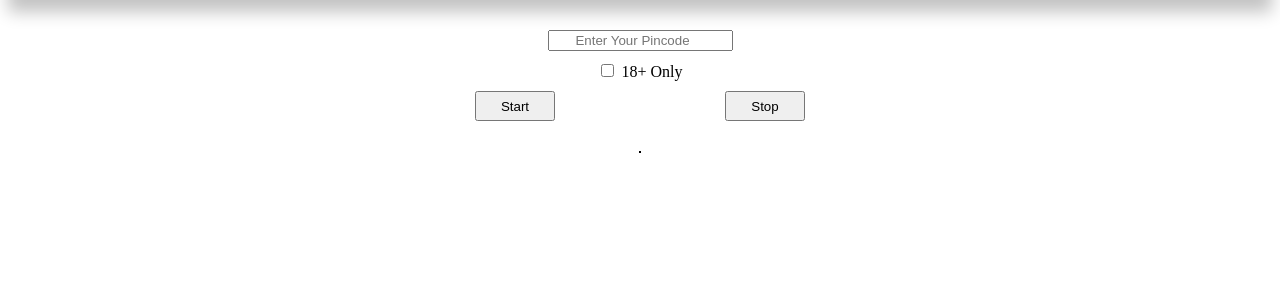
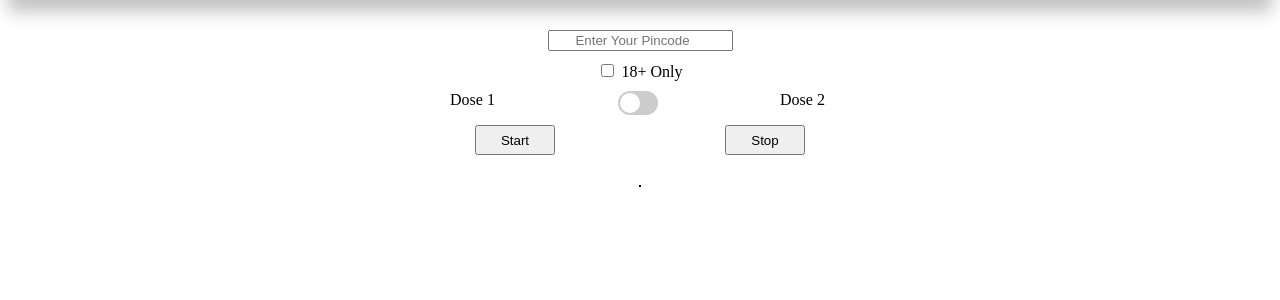
Before and after one commit to TheAnshul756/cowin-slots-alert, a Flask app: page / in a window 1280 px wide. Shown: the part 99-399 px from the top of the page. Run offline with Flask 2, Linux system fonts and the light colour scheme.

```diff
--- a/static/styles/main.css
+++ b/static/styles/main.css
@@ -63,3 +63,82 @@ button:hover {
 :-moz-placeholder {
     text-align: center;
 }
+
+.switch {
+    position: relative;
+    display: inline-block;
+    width: 40px;
+    height: 24px;
+  }
+
+  .switch input {
+    opacity: 0;
+    width: 0;
+    height: 0;
+  }
+
+  .slider {
+    position: absolute;
+    cursor: pointer;
+    top: 0;
+    left: 0;
+    right: 0;
+    bottom: 0;
+    background-color: #ccc;
+    -webkit-transition: .4s;
+    transition: .4s;
+  }
+
+  .slider:before {
+    position: absolute;
+    content: "";
+    height: 20px;
+    width: 20px;
+    left: 2px;
+    bottom: 2px;
+    background-color: white;
+    -webkit-transition: .4s;
+    transition: .4s;
+  }
+
+  input:checked + .slider {
+    background-color: #ccc;
+  }
+
+  input:focus + .slider {
+    box-shadow: 0 0 1px #ccc;
+  }
+
+  input:checked + .slider:before {
+    -webkit-transform: translateX(16px);
+    -ms-transform: translateX(16px);
+    transform: translateX(16px);
+  }
+
+  /* Rounded sliders */
+  .slider.round {
+    border-radius: 24px;
+  }
+
+  .slider.round:before {
+    border-radius: 50%;
+  }
+
+  .switchDiv{
+      text-align: center;
+      padding: auto;
+  }
+
+  .switchText{
+      float: left;
+  }
+
+.switchDiv {
+    height: 24px;
+}
+
+.switchDivContent {
+    width: 33%;
+    height: 100%;
+    float: left;
+}
--- a/templates/main.html
+++ b/templates/main.html
@@ -1,21 +1,23 @@
 <!DOCTYPE html>
 <html>
+
 <head>
 	<title>Live Slot Alert</title>
 	<link rel="preconnect" href="https://fonts.gstatic.com">
 	<link href="https://fonts.googleapis.com/css2?family=Orbitron&display=swap" rel="stylesheet">
-	<link rel="shortcut icon" type="image/jpg" href="{{ url_for('static', filename='img/bell.jpeg')}}"/>
-	<link rel="stylesheet" type = "text/css" href="{{ url_for('static', filename='styles/main.css')}}">
+	<link rel="shortcut icon" type="image/jpg" href="{{ url_for('static', filename='img/bell.jpeg')}}" />
+	<link rel="stylesheet" type="text/css" href="{{ url_for('static', filename='styles/main.css')}}">
 	<script src="https://ajax.googleapis.com/ajax/libs/jquery/3.5.1/jquery.min.js"></script>
 	<meta name="viewport" content="width=device-width, initial-scale=1.0">
 </head>
+
 <body>
 	<div class="topbar">
 		Live Slot Alert
 	</div>
 	<div class="space"> </div>
 	<div class="space"> </div>
-	<div id = 'centralContent'>
+	<div id='centralContent'>
 		<div id="viewscount">
 		</div>
 		<div class="space"> </div>
@@ -26,6 +28,17 @@
 		<div>
 			<input type="checkbox" id="age" name="age" value="adult">
 			<label for="age"> 18+ Only</label>
+		</div>
+		<div class="space"> </div>
+		<div class="switchDiv">
+			<div class="switchDivContent"> Dose 1 </div>
+			<div class="switchDivContent">
+				<label class="switch">
+					<input type="checkbox">
+					<span class="slider round"></span>
+				</label>
+			</div>
+			<div class="switchDivContent"> Dose 2 </div>
 		</div>
 		<div class="space"> </div>
 		<div id="buttonDiv">
@@ -43,4 +56,5 @@
 	</div>
 	<script type="text/javascript" src="{{ url_for('static', filename='js/main.js')}}"></script>
 </body>
+
 </html>
```
Also changed, not shown: static/js/main.js (+12 -12 lines).
